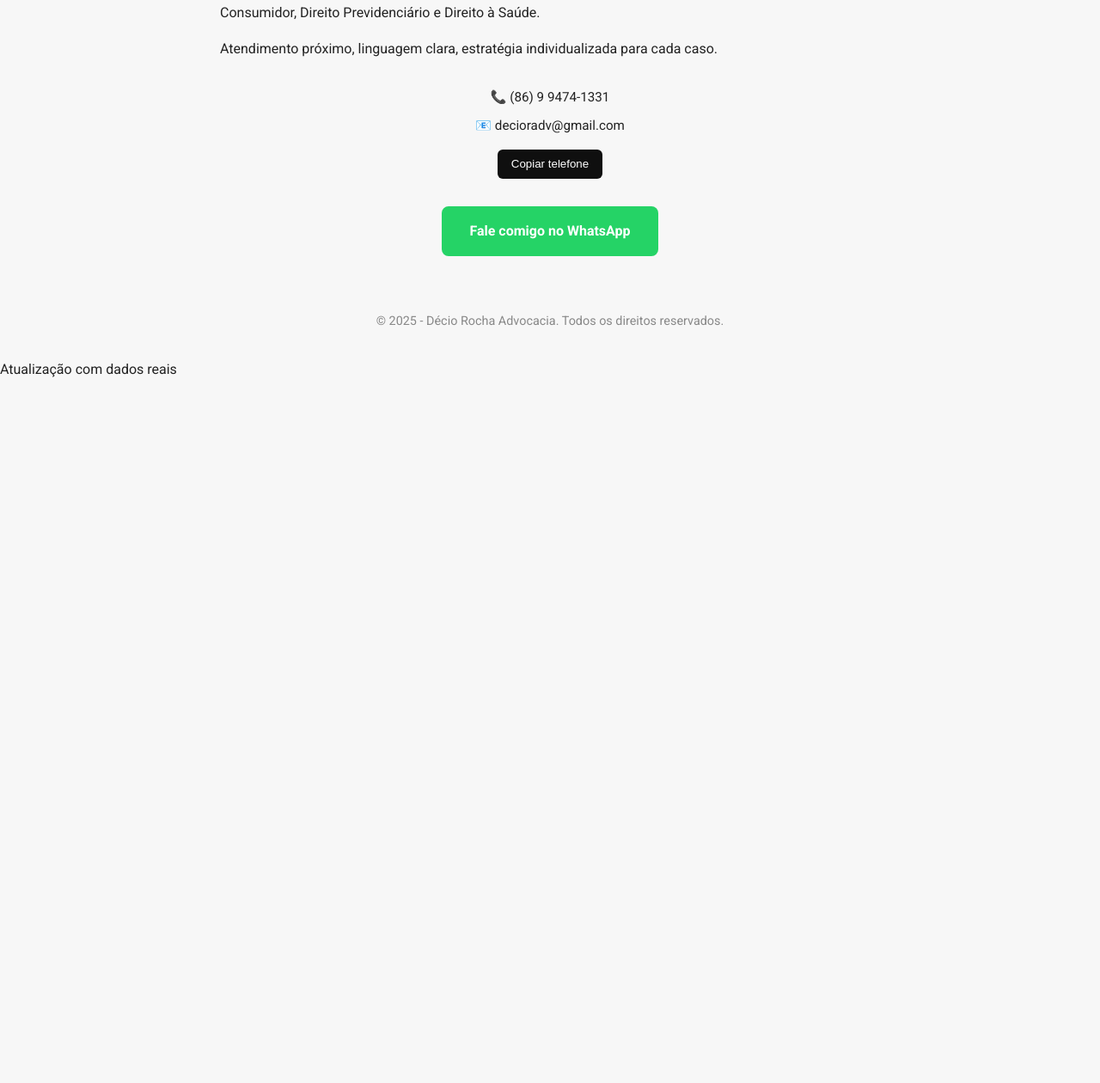
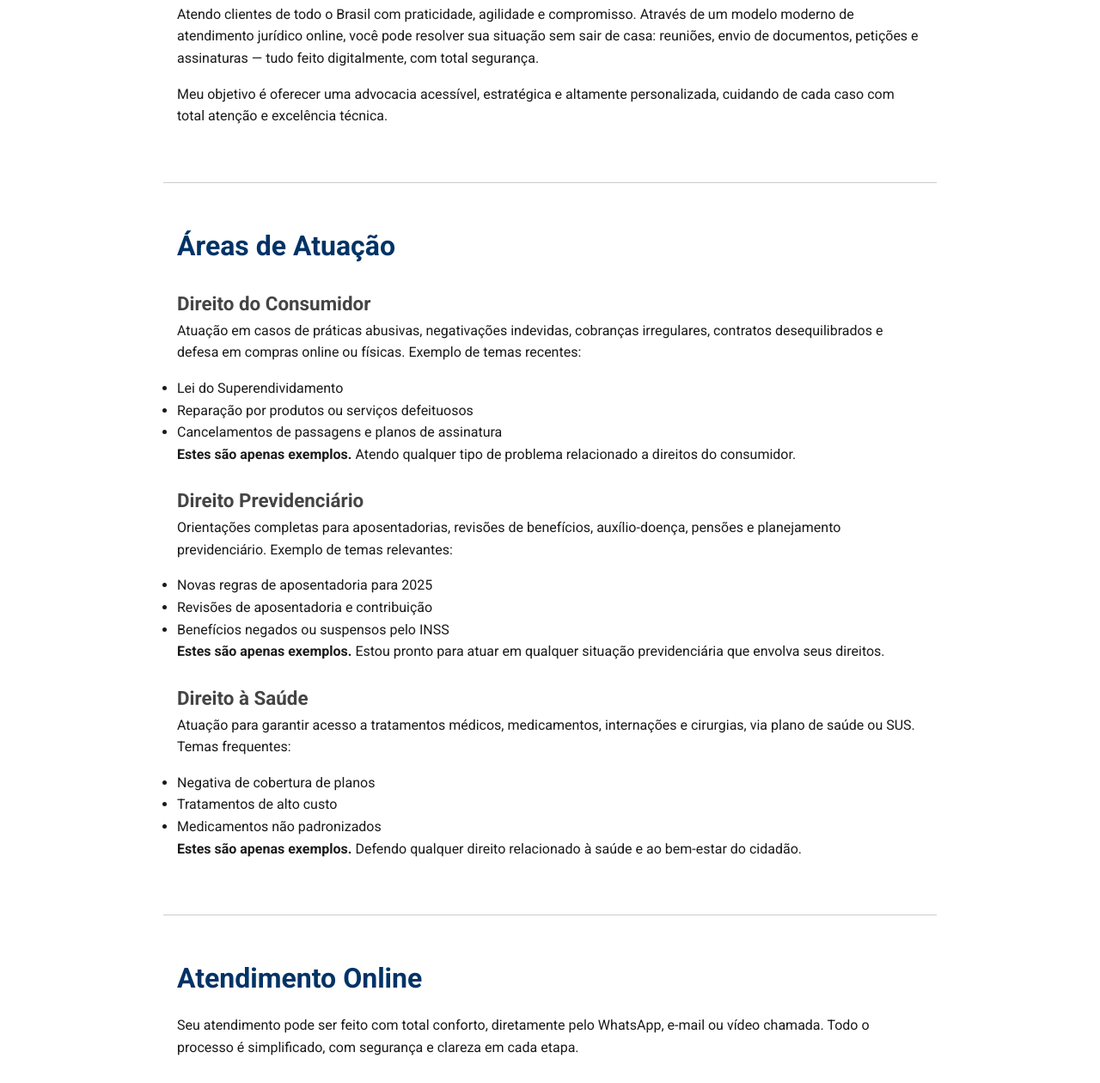
Before and after one commit to deciorrf/site-advocacia, a plain HTML site: page index.html in a window 1280 px wide. Shown: the part 555-1815 px from the top of the page at 86% size. Before the commit the page ends 997 px from the top, so only its background shows below. Drawn offline with Linux system fonts and the light colour scheme.

Commit message:
Update index.html

```diff
--- a/index.html
+++ b/index.html
@@ -9,25 +9,25 @@
     * { margin: 0; padding: 0; box-sizing: border-box; }
     body {
       font-family: 'Roboto', sans-serif;
-      background: #f7f7f7;
-      color: #222;
+      background: #ffffff;
+      color: #1a1a1a;
       line-height: 1.6;
     }
     header {
-      background: #0F0F0F;
+      background: #000000;
       color: white;
       text-align: center;
       padding: 2rem 1rem 1rem;
     }
     header img {
-      width: 80px;
+      width: 90px;
       margin-bottom: 1rem;
     }
     header h1 {
-      font-size: 2.2rem;
+      font-size: 2.4rem;
     }
     header p {
-      font-size: 1rem;
+      font-size: 1.05rem;
       margin-top: 0.5rem;
       opacity: 0.85;
     }
@@ -39,13 +39,20 @@
       box-shadow: 0 4px 12px rgba(0,0,0,0.1);
     }
     section {
-      padding: 2rem 1rem;
-      max-width: 800px;
+      padding: 3rem 1rem;
+      max-width: 900px;
       margin: auto;
+      border-bottom: 1px solid #ccc;
     }
     section h2 {
-      font-size: 1.8rem;
+      font-size: 2rem;
       margin-bottom: 1rem;
+      color: #003366;
+    }
+    section h3 {
+      font-size: 1.4rem;
+      margin-top: 1.5rem;
+      color: #444;
     }
     section p {
       font-size: 1rem;
@@ -67,7 +74,7 @@
     .whatsapp-button {
       display: block;
       width: max-content;
-      background: #25D366;
+      background: #0077cc;
       color: white;
       text-decoration: none;
       padding: 1rem 2rem;
@@ -78,10 +85,10 @@
       transition: background 0.3s;
     }
     .whatsapp-button:hover {
-      background: #1ebd59;
+      background: #005fa3;
     }
     .copy-button {
-      background: #0F0F0F;
+      background: #003366;
       color: white;
       border: none;
       padding: 0.6rem 1rem;
@@ -90,13 +97,14 @@
       cursor: pointer;
     }
     .copy-button:hover {
-      background: #333;
+      background: #00264d;
     }
     footer {
       text-align: center;
       padding: 2rem 1rem;
       font-size: 0.9rem;
-      color: #888;
+      background: #f5f5f5;
+      color: #555;
     }
   </style>
 </head>
@@ -110,9 +118,45 @@
   </header>
 
   <section>
-    <h2>Apresentação</h2>
-    <p>Meu compromisso é com a resolução ágil, ética e estratégica de conflitos jurídicos. Atuo com foco total em resultados, oferecendo suporte jurídico humanizado e tecnicamente sólido nas áreas do Direito do Consumidor, Direito Previdenciário e Direito à Saúde.</p>
-    <p>Atendimento próximo, linguagem clara, estratégia individualizada para cada caso.</p>
+    <h2>Bem-vindo</h2>
+    <p>Atendo clientes de todo o Brasil com praticidade, agilidade e compromisso. Através de um modelo moderno de atendimento jurídico online, você pode resolver sua situação sem sair de casa: reuniões, envio de documentos, petições e assinaturas — tudo feito digitalmente, com total segurança.</p>
+    <p>Meu objetivo é oferecer uma advocacia acessível, estratégica e altamente personalizada, cuidando de cada caso com total atenção e excelência técnica.</p>
+  </section>
+
+  <section>
+    <h2>Áreas de Atuação</h2>
+
+    <h3>Direito do Consumidor</h3>
+    <p>Atuação em casos de práticas abusivas, negativações indevidas, cobranças irregulares, contratos desequilibrados e defesa em compras online ou físicas. Exemplo de temas recentes:</p>
+    <ul>
+      <li>Lei do Superendividamento</li>
+      <li>Reparação por produtos ou serviços defeituosos</li>
+      <li>Cancelamentos de passagens e planos de assinatura</li>
+    </ul>
+    <p><strong>Estes são apenas exemplos.</strong> Atendo qualquer tipo de problema relacionado a direitos do consumidor.</p>
+
+    <h3>Direito Previdenciário</h3>
+    <p>Orientações completas para aposentadorias, revisões de benefícios, auxílio-doença, pensões e planejamento previdenciário. Exemplo de temas relevantes:</p>
+    <ul>
+      <li>Novas regras de aposentadoria para 2025</li>
+      <li>Revisões de aposentadoria e contribuição</li>
+      <li>Benefícios negados ou suspensos pelo INSS</li>
+    </ul>
+    <p><strong>Estes são apenas exemplos.</strong> Estou pronto para atuar em qualquer situação previdenciária que envolva seus direitos.</p>
+
+    <h3>Direito à Saúde</h3>
+    <p>Atuação para garantir acesso a tratamentos médicos, medicamentos, internações e cirurgias, via plano de saúde ou SUS. Temas frequentes:</p>
+    <ul>
+      <li>Negativa de cobertura de planos</li>
+      <li>Tratamentos de alto custo</li>
+      <li>Medicamentos não padronizados</li>
+    </ul>
+    <p><strong>Estes são apenas exemplos.</strong> Defendo qualquer direito relacionado à saúde e ao bem-estar do cidadão.</p>
+  </section>
+
+  <section>
+    <h2>Atendimento Online</h2>
+    <p>Seu atendimento pode ser feito com total conforto, diretamente pelo WhatsApp, e-mail ou vídeo chamada. Todo o processo é simplificado, com segurança e clareza em cada etapa.</p>
 
     <div class="contact-info">
       <span>📞 (86) 9 9474-1331</span>
@@ -120,12 +164,12 @@
       <button class="copy-button" onclick="navigator.clipboard.writeText('86994741331')">Copiar telefone</button>
     </div>
 
-    <a class="whatsapp-button" href="https://wa.me/5586994741331" target="_blank">Fale comigo no WhatsApp</a>
+    <a class="whatsapp-button" href="https://wa.me/5586994741331" target="_blank">Fale comigo agora pelo WhatsApp</a>
   </section>
 
   <footer>
-    &copy; 2025 - Décio Rocha Advocacia. Todos os direitos reservados.
+    &copy; 2025 - Décio Rocha Advocacia. Todos os direitos reservados. <br>
+    Site institucional com foco em clareza, confiança e praticidade.
   </footer>
 </body>
 </html>
-Atualização com dados reais
```
